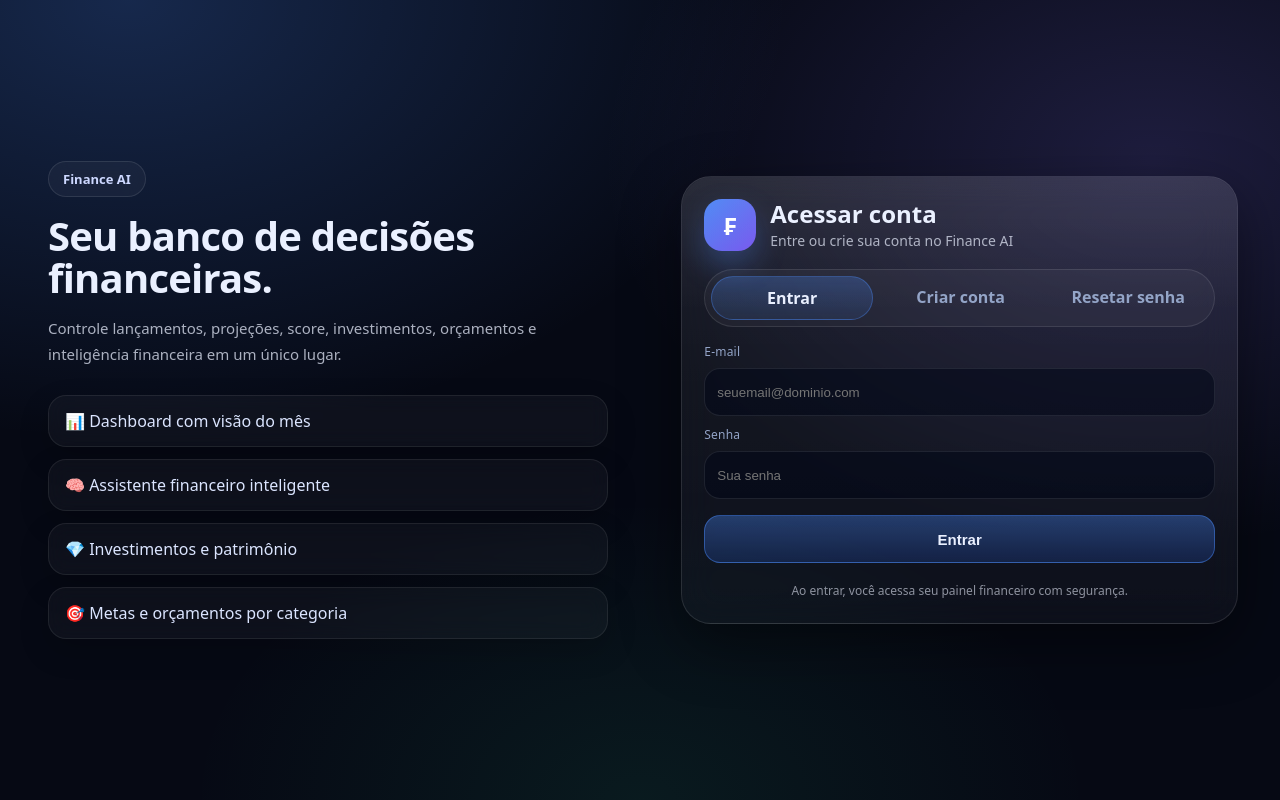
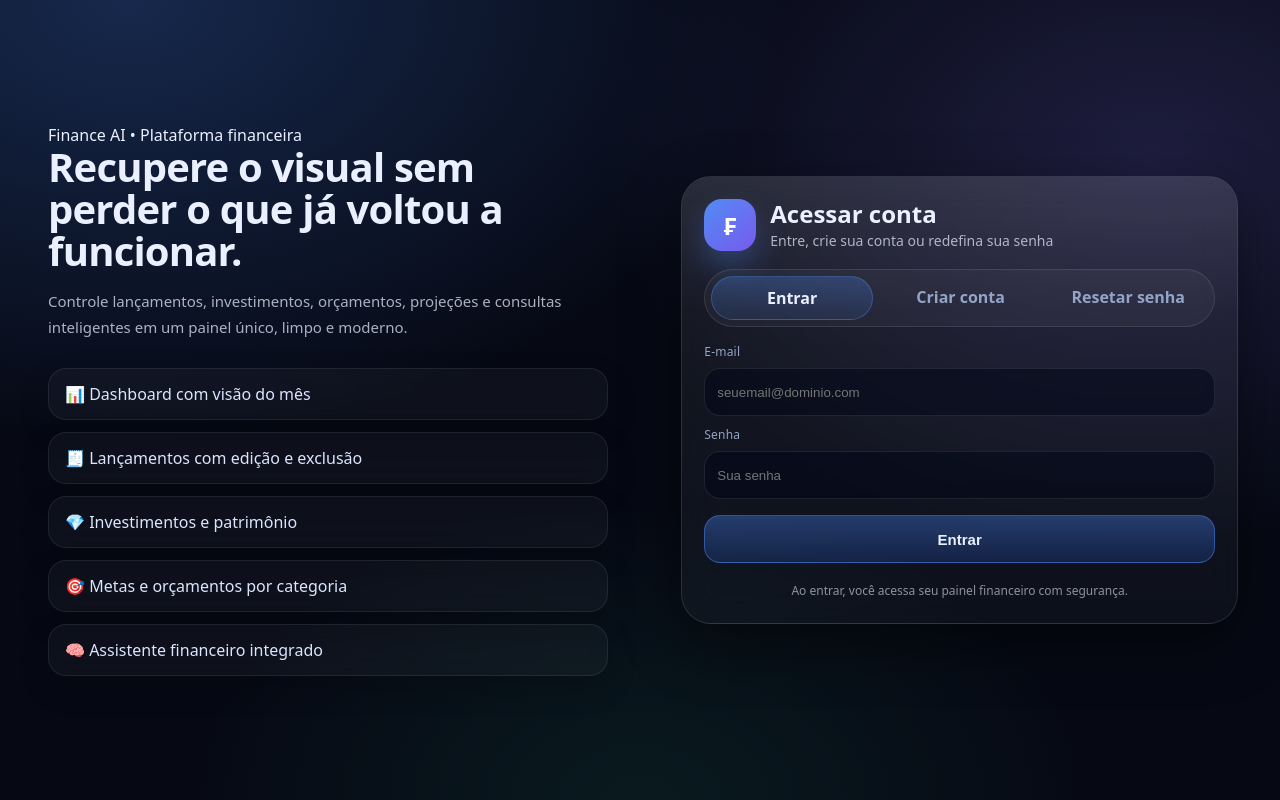
Before and after one commit to davidfinance2026/finance-ai, a Flask app: page /login in a window 1280 px wide. Run offline with Flask 3, Linux system fonts and the light colour scheme.

Commit message:
Update login.html

```diff
--- a/templates/login.html
+++ b/templates/login.html
@@ -4,7 +4,6 @@
   <meta charset="utf-8" />
   <meta name="viewport" content="width=device-width,initial-scale=1" />
   <title>Entrar • Finance AI</title>
-
   <link rel="manifest" href="/static/manifest.json" />
   <meta name="theme-color" content="#0b1020" />
   <meta name="mobile-web-app-capable" content="yes" />
@@ -12,33 +11,33 @@
   <meta name="apple-mobile-web-app-title" content="Finance AI" />
   <link rel="icon" href="/static/icons/icon-192.png" sizes="192x192" />
   <link rel="apple-touch-icon" href="/static/icons/icon-192.png" />
-
   <link rel="stylesheet" href="/static/css/app.css" />
 </head>
 <body class="login-body">
   <div class="login-shell">
-    <div class="login-hero">
-      <div class="login-badge">Finance AI</div>
-      <h1>Seu banco de decisões financeiras.</h1>
+    <div class="login-hero glass-panel">
+      <div class="hero-chip">Finance AI • Plataforma financeira</div>
+      <h1>Recupere o visual sem perder o que já voltou a funcionar.</h1>
       <p>
-        Controle lançamentos, projeções, score, investimentos, orçamentos e
-        inteligência financeira em um único lugar.
+        Controle lançamentos, investimentos, orçamentos, projeções e consultas inteligentes
+        em um painel único, limpo e moderno.
       </p>
 
       <div class="login-feature-list">
         <div class="login-feature-item">📊 Dashboard com visão do mês</div>
-        <div class="login-feature-item">🧠 Assistente financeiro inteligente</div>
+        <div class="login-feature-item">🧾 Lançamentos com edição e exclusão</div>
         <div class="login-feature-item">💎 Investimentos e patrimônio</div>
         <div class="login-feature-item">🎯 Metas e orçamentos por categoria</div>
+        <div class="login-feature-item">🧠 Assistente financeiro integrado</div>
       </div>
     </div>
 
-    <div class="login-card">
+    <div class="login-card glass-panel">
       <div class="login-card-top">
         <div class="login-logo">₣</div>
         <div>
           <div class="login-title">Acessar conta</div>
-          <div class="login-subtitle">Entre ou crie sua conta no Finance AI</div>
+          <div class="login-subtitle">Entre, crie sua conta ou redefina sua senha</div>
         </div>
       </div>
 
@@ -53,13 +52,11 @@
           <label>E-mail</label>
           <input id="loginEmailPage" type="email" placeholder="seuemail@dominio.com" />
         </div>
-
         <div class="field">
           <label>Senha</label>
           <input id="loginSenhaPage" type="password" placeholder="Sua senha" />
         </div>
-
-        <button id="btnEntrarPage" class="btn primary login-main-btn">Entrar</button>
+        <button id="btnEntrarPage" class="btn primary login-main-btn" type="button">Entrar</button>
         <div id="toastLoginPage" class="toast"></div>
       </div>
 
@@ -69,7 +66,6 @@
             <label>Nome / Apelido</label>
             <input id="regApelidoPage" placeholder="Ex: David" />
           </div>
-
           <div class="field">
             <label>Telefone</label>
             <input id="regTelefonePage" inputmode="tel" placeholder="(37) 99999-9999" />
@@ -91,14 +87,13 @@
             <label>Senha</label>
             <input id="regSenhaPage" type="password" placeholder="Mínimo 6 caracteres" />
           </div>
-
           <div class="field">
             <label>Confirmar senha</label>
             <input id="regConfPage" type="password" placeholder="Repita a senha" />
           </div>
         </div>
 
-        <button id="btnCriarContaPage" class="btn primary login-main-btn">Criar conta</button>
+        <button id="btnCriarContaPage" class="btn primary login-main-btn" type="button">Criar conta</button>
         <div id="toastRegisterPage" class="toast"></div>
       </div>
 
@@ -113,20 +108,17 @@
             <label>Nova senha</label>
             <input id="rstSenhaPage" type="password" placeholder="Mínimo 6 caracteres" />
           </div>
-
           <div class="field">
             <label>Confirmar senha</label>
             <input id="rstConfPage" type="password" placeholder="Repita a senha" />
           </div>
         </div>
 
-        <button id="btnResetarPage" class="btn primary login-main-btn">Resetar senha</button>
+        <button id="btnResetarPage" class="btn primary login-main-btn" type="button">Resetar senha</button>
         <div id="toastResetPage" class="toast"></div>
       </div>
 
-      <div class="login-footer-note">
-        Ao entrar, você acessa seu painel financeiro com segurança.
-      </div>
+      <div class="login-footer-note">Ao entrar, você acessa seu painel financeiro com segurança.</div>
     </div>
   </div>
 
```
